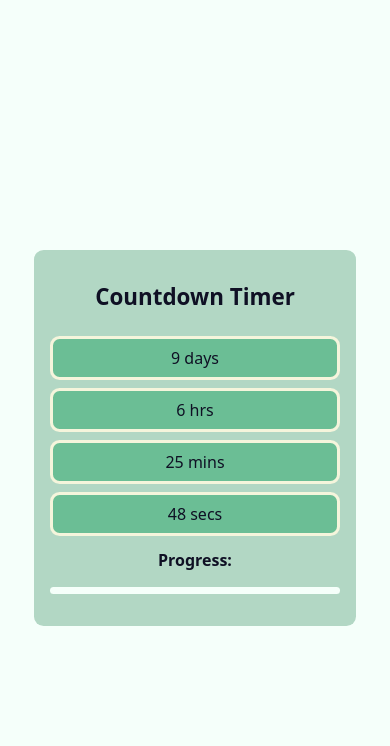
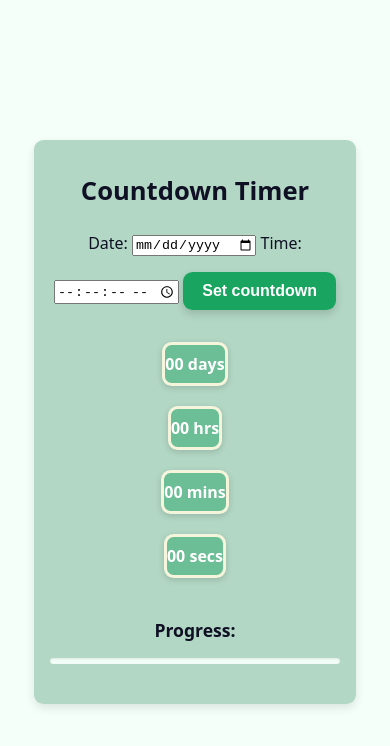
Before and after one commit to 1-Me-Abhi/CountdownTimer, a plain HTML site: page index.html in a window 390 px wide. Drawn offline with Linux system fonts and the light colour scheme.

Commit message:
Add custom inputs

```diff
--- a/index.html
+++ b/index.html
@@ -11,7 +11,16 @@
 <body>
     <div class="container">
         <h1>Countdown Timer </h1>
-        <div id ="countdown">
+        <label for="date">Date:</label>
+        <input type="date" id="date">
+
+        <label for="time">Time:</label>
+        <input type="time" id="time" step="1"> <!-- step="1" for seconds -->
+
+        <button  id="Set" onclick="convertToTimestamp()">Set countdown</button>
+
+        <p id="output"></p>
+        <div id="countdown">
             <div><span id="days">00</span> days</div>
             <div><span id="hours">00</span> hrs</div>
             <div><span id="minutes">00</span> mins</div>
@@ -24,4 +33,5 @@
     </div>
     <script src="script.js"></script>
 </body>
+
 </html>
--- a/script.js
+++ b/script.js
@@ -1,46 +1,82 @@
-const endDate = new Date("20 Sept, 2025 23:51:00").getTime();
-const startDate = new Date().getTime();
+let endDate;       // global target date
+let timer;         // store interval ID
+let startDate;     // store starting point
 
+document.getElementById('Set').addEventListener('click', () => {
+  document.getElementById('countdown').style.display = 'flex';
+  convertToTimestamp();
+});
 
-let x  = setInterval(function updateTimer() {
-    const now = new Date().getTime();
+function convertToTimestamp() {
+  const dateInput = document.getElementById("date").value;
+  const timeInput = document.getElementById("time").value;
 
-    const distanceCovered = now - startDate;
-    const distancePending = endDate - now;
+  if (!dateInput || !timeInput) {
+    document.getElementById("output").textContent = "Please enter both date and time.";
+    return;
+  }
 
-    //caculate days, min, hrs, secs
-    //1 day = 24 * 60 * 60 * 1000 ms
-    const oneDayInMillis = (24 * 60 * 60 * 1000);
-    const oneHourInMillis  = (60 * 60 * 1000);
-    const oneMinInMIllis = (60*1000);
-    const oneSecondInMillis = (1000);
+  // Convert date into readable format
+  const dateObj = new Date(dateInput);
+  const day = dateObj.getDate();
+  const monthNames = ["Jan", "Feb", "Mar", "Apr", "May", "Jun", "Jul", "Aug", "Sept", "Oct", "Nov", "Dec"];
+  const month = monthNames[dateObj.getMonth()];
+  const year = dateObj.getFullYear();
 
-    const days = Math.floor(distancePending / (oneDayInMillis));
+  const formattedDateTime = `${day} ${month}, ${year} ${timeInput}`;
 
-    const hrs = Math.floor((distancePending%(oneDayInMillis) / (oneHourInMillis)));
+  // Set new countdown target
+  endDate = new Date(formattedDateTime).getTime();
+  startDate = new Date().getTime();
 
-    const mins = Math.floor((distancePending%(oneHourInMillis))/(oneMinInMIllis));
+  document.getElementById("output").textContent = `Countdown set to: ${formattedDateTime}`;
 
-    const secs = Math.floor((distancePending%(oneMinInMIllis))/(oneSecondInMillis));
+  // Reset progress bar & countdown numbers
+  document.getElementById("progress-bar").style.width = "0%";
+  document.getElementById("days").innerHTML = "00";
+  document.getElementById("hours").innerHTML = "00";
+  document.getElementById("minutes").innerHTML = "00";
+  document.getElementById("seconds").innerHTML = "00";
 
-    //populate in UI
-    document.getElementById("days").innerHTML = days;
-    document.getElementById("hours").innerHTML = hrs;
-    document.getElementById("minutes").innerHTML = mins;
-    document.getElementById("seconds").innerHTML = secs;
+  // Clear old interval (if any) and start new
+  if (timer) clearInterval(timer);
+  timer = setInterval(updateTimer, 1000);
+}
 
-    //calculate width percentage for progress bar
-    const totalDistance = endDate - startDate;
+function updateTimer() {
+  if (!endDate) return;
 
-    const percetageDistance  = (distanceCovered/totalDistance)*100;
+  const now = new Date().getTime();
+  const distanceCovered = now - startDate;
+  const distancePending = endDate - now;
 
-    //set width for progress bar
-    document.getElementById("progress-bar").style.width = percetageDistance + "%";
+  // Time constants
+  const oneDay = 24 * 60 * 60 * 1000;
+  const oneHour = 60 * 60 * 1000;
+  const oneMinute = 60 * 1000;
+  const oneSecond = 1000;
 
-    if(distancePending < 0 ) {
-        clearInterval(x);
-        document.getElementById("countdown").innerHTML = "EXPIRED";
-        document.getElementById("progress-bar").style.width = "100%";
-    }
+  // Breakdown into units
+  const days = Math.floor(distancePending / oneDay);
+  const hrs = Math.floor((distancePending % oneDay) / oneHour);
+  const mins = Math.floor((distancePending % oneHour) / oneMinute);
+  const secs = Math.floor((distancePending % oneMinute) / oneSecond);
+
+  // Update UI
+  document.getElementById("days").innerHTML = days >= 0 ? days : "00";
+  document.getElementById("hours").innerHTML = hrs >= 0 ? hrs : "00";
+  document.getElementById("minutes").innerHTML = mins >= 0 ? mins : "00";
+  document.getElementById("seconds").innerHTML = secs >= 0 ? secs : "00";
+
+  // Progress bar
+  const totalDistance = endDate - startDate;
+  const percentageDistance = (distanceCovered / totalDistance) * 100;
+  document.getElementById("progress-bar").style.width = percentageDistance + "%";
+
+  // Expired state
+  if (distancePending < 0) {
+    clearInterval(timer);
+    document.getElementById("countdown").innerHTML = "EXPIRED";
+    document.getElementById("progress-bar").style.width = "100%";
+  }
 }
-, 1000);
--- a/style.css
+++ b/style.css
@@ -8,6 +8,7 @@ body {
     margin: 0;
     height: 100vh;
     padding: 1rem;
+    box-sizing: border-box;
 }
 
 .container {
@@ -15,72 +16,137 @@ body {
     max-width: 600px;
     margin: 0 auto;
     background-color: rgb(178, 215, 196);
-    padding: 1rem;
+    padding: 1rem 1.5rem;
     border-radius: 0.6rem;
     text-align: center;
     box-sizing: border-box;
+    box-shadow: 0 4px 10px rgba(0,0,0,0.1);
 }
 
 h1 {
-    font-size: 1.7rem;
-    margin-bottom: 2rem;
+    font-size: 1.8rem;
+    margin-bottom: 1.5rem;
+    font-weight: 600;
 }
 
 #countdown {
+    display: none;
+    margin-top: 1rem;
     display: flex;
     justify-content: space-around;
-    flex-wrap: wrap; /* Allow wrapping on smaller screens */
-    gap: 0.5rem; /* Space between items if wrapped */
+    flex-wrap: wrap;
+    gap: 0.75rem;
 }
 
 #countdown div {
-    padding: 0.5rem;
     background-color: rgb(107, 190, 149);
     border: 0.2rem solid beige;
     border-radius: 0.6rem;
-    font-size: larger;
-    flex: 1 1 70px; /* Flexible basis with min width */
-    min-width: 70px;
+    font-size: 1.2rem;
+    flex: 1 1 80px;
+    min-width: 80px;
     text-align: center;
+    padding: 0.5rem 0;
+    font-weight: 600;
+    color: #fff;
+    box-shadow: 0 2px 6px rgba(0,0,0,0.15);
 }
 
 h2 {
-    margin-bottom: 2rem;
-    font-size: 1.2rem;
+    margin-top: 2rem;
+    margin-bottom: 1rem;
+    font-size: 1.3rem;
+    font-weight: 600;
 }
 
-/* Progress bar container and bar remain mostly unchanged but widths scale with container */
 #progress-container {
     background: mintcream;
     width: 100%;
-    height: 0.4rem;
+    height: 0.5rem;
     border-radius: 0.7rem;
-    margin-bottom: 1rem;
+    margin-bottom: 1.5rem;
+    box-shadow: inset 0 1px 3px rgba(0,0,0,0.1);
 }
 
 #progress-bar {
     background: rgb(25, 165, 95);
     width: 0%;
-    height: 0.4rem;
-    transition: width 1s ease-in-out;
+    height: 0.5rem;
+    transition: width 0.8s ease-in-out;
     border-radius: 0.7rem;
+    box-shadow: 0 2px 6px rgba(0,0,0,0.2);
 }
 
-/* Responsive adjustments with media queries */
-@media (max-width: 480px) {
+/* Responsive adjustments */
+@media (max-width: 600px) {
+    .container {
+        padding: 1rem;
+    }
+
     h1 {
-        font-size: 1.4rem;
-        margin-bottom: 1.5rem;
+        font-size: 1.6rem;
     }
-    #countdown {
-        justify-content: center;
+
+    #countdown div {
+        font-size: 1rem;
+        flex: 1 1 60px;
+        min-width: 60px;
     }
-    #countdown div {
-        font-size: medium;
-        flex: 1 1 100%; /* Make each countdown item take full width */
+
+    h2 {
+        font-size: 1.1rem;
     }
-    h2 {
-        font-size: 1rem;
-        margin-bottom: 1rem;
+
+    #progress-container {
+        height: 0.4rem;
+    }
+
+    #progress-bar {
+        height: 0.4rem;
     }
 }
+
+@media (max-width: 400px) {
+    #countdown {
+        flex-direction: column;
+        align-items: center;
+    }
+
+    #countdown div {
+        flex: 1 1 100%;
+        min-width: auto;
+        margin-bottom: 0.5rem;
+    }
+}
+button {
+  background-color: rgb(25, 165, 95);
+  color: white;
+  border: none;
+  padding: 0.6rem 1.2rem;
+  font-size: 1rem;
+  font-weight: 600;
+  border-radius: 0.6rem;
+  cursor: pointer;
+  transition: all 0.3s ease-in-out;
+  margin: 1rem 0;
+  box-shadow: 0px 4px 8px rgba(0,0,0,0.15);
+}
+
+button:hover {
+  background-color: rgb(20, 140, 80);
+  transform: translateY(-2px);
+  box-shadow: 0px 6px 12px rgba(0,0,0,0.2);
+}
+
+button:active {
+  background-color: rgb(15, 110, 65);
+  transform: translateY(0);
+  box-shadow: 0px 3px 6px rgba(0,0,0,0.15);
+}
+
+button:disabled {
+  background-color: #aaa;
+  cursor: not-allowed;
+  transform: none;
+  box-shadow: none;
+}
```
Also changed, not shown: input.html (added).
